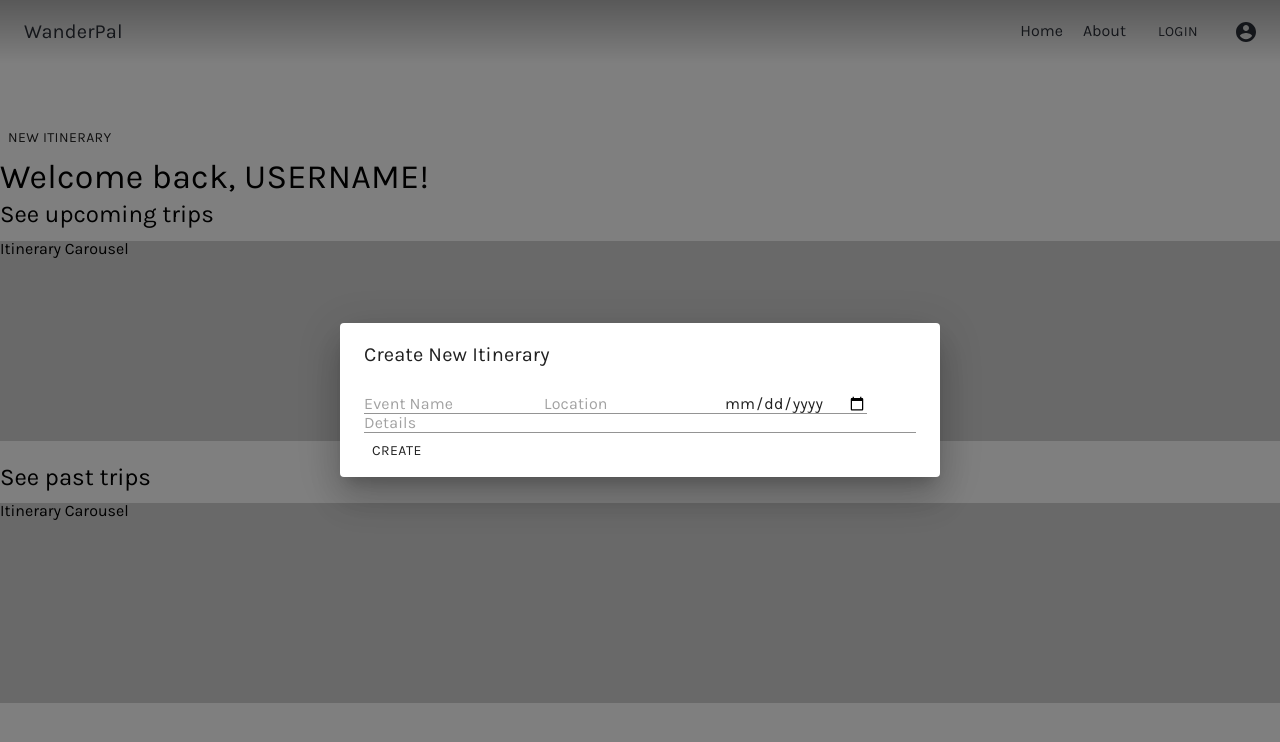
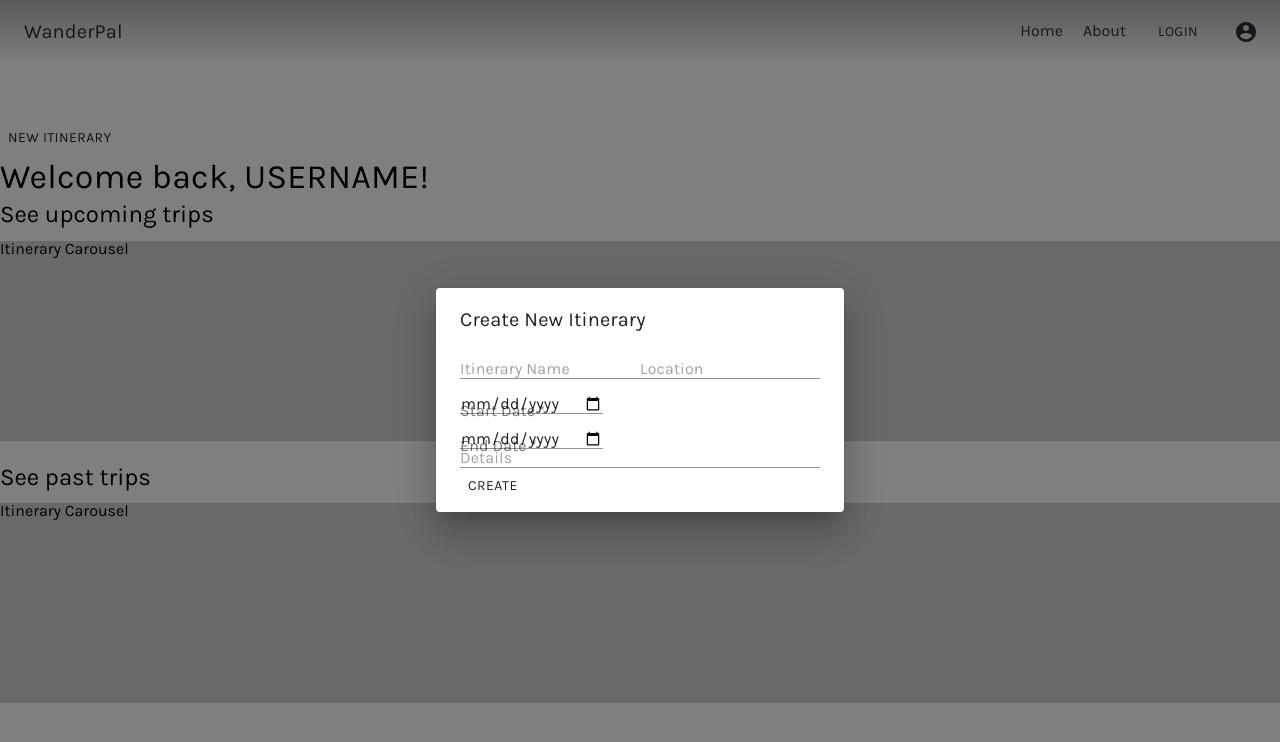
Before and after one commit to Codechief09/wonderpals, a React (Create React App) app: page /dashboard in a window 1280 px wide. Both pictures are taken after a click on the button "NEW ITINERARY". Shown: the top 742 px of the page. Built offline with nearby package versions, Linux system fonts and the light colour scheme; no server answers.

Commit message:
finishing up modal

```diff
--- a/src/component/ItineraryForm/ItineraryForm.js
+++ b/src/component/ItineraryForm/ItineraryForm.js
@@ -2,35 +2,24 @@ import React from 'react';
 import TextField from '@material-ui/core/TextField';
 import Button from '@material-ui/core/Button';
 import Dialog from '@material-ui/core/Dialog';
-import DialogActions from '@material-ui/core/DialogActions';
+// import DialogActions from '@material-ui/core/DialogActions';
 import DialogContent from '@material-ui/core/DialogContent';
-import DialogContentText from '@material-ui/core/DialogContentText';
+// import DialogContentText from '@material-ui/core/DialogContentText';
 import DialogTitle from '@material-ui/core/DialogTitle';
-import FormGroup from '@material-ui/core/FormGroup';
-import FormControl from '@material-ui/core/FormControl';
-import FormControlLabel from '@material-ui/core/FormControlLabel';
-import FormLabel from '@material-ui/core/FormLabel';
-import FormHelperText from '@material-ui/core/FormHelperText';
+
 
 export default class ItineraryForm extends React.Component {
-
-    state = {
-        isModalOpen: false,
-        eventName: '',
-        location: '',
-        date: '',
-        details: ''
-
-    };
 
     constructor(props) {
         super(props);
 
         this.state = {
-            eventName: '',
-            location: '',
-            date: '',
-            details: ''
+            isModalOpen: false,
+            itineraryName: '',
+            itineraryLocation: '',
+            itineraryDateStart: '',
+            itineraryDateEnd: '',
+            itineraryDetails: ''
         }
 
     }
@@ -50,9 +39,8 @@ export default class ItineraryForm extends React.Component {
     };
 
     handleSubmit = event => {
+        console.log(this.state);
         event.preventDefault();
-        this.setState({isModalOpen: false});
-        console.log('entries???', this.state);
     };
 
 
@@ -75,33 +63,61 @@ export default class ItineraryForm extends React.Component {
 
                         <form id="itinerary-form">
 
+                            <div>
+
                                 <TextField
                                     required
                                     type='text'
-                                id='event-name'
-                                placeholder='Event Name'
+                                    id='itineraryName'
+                                    value={this.state.itineraryName}
+                                    title='Itinerary Name'
+                                    placeholder='Itinerary Name'
                                     onChange={this.handleChange}
-
                                 />
 
                                 <TextField
                                     required
                                     type='text'
-                                id='event-location'
+                                    id='itineraryLocation'
+                                    value={this.state.itineraryLocation}
+                                    title='Location'
                                     placeholder='Location'
                                     onChange={this.handleChange}
                                 />
 
+                            </div>
+
+                            <div>
+
                                 <TextField
                                     required
                                     type='date'
-                                id='event-date'
+                                    label='Start Date'
+                                    id='itineraryDateStart'
+                                    value={this.state.itineraryDateStart}
                                     onChange={this.handleChange}
                                 />
 
+                            </div>
+
+                            <div>
+
                                 <TextField
-                                id='event-details'
+                                    required
+                                    type='date'
+                                    label='End Date'
+                                    id='itineraryDateEnd'
+                                    value={this.state.itineraryDateEnd}
+                                    onChange={this.handleChange}
+                                />
+
+                            </div>
+
+                            <TextField
                                 type='text'
+                                id='itineraryDetails'
+                                value={this.state.itineraryDetails}
+                                title='Details'
                                 placeholder='Details'
                                 fullWidth
                                 onChange={this.handleChange}
```
Lines whose indentation alone changed are shown as unchanged.
